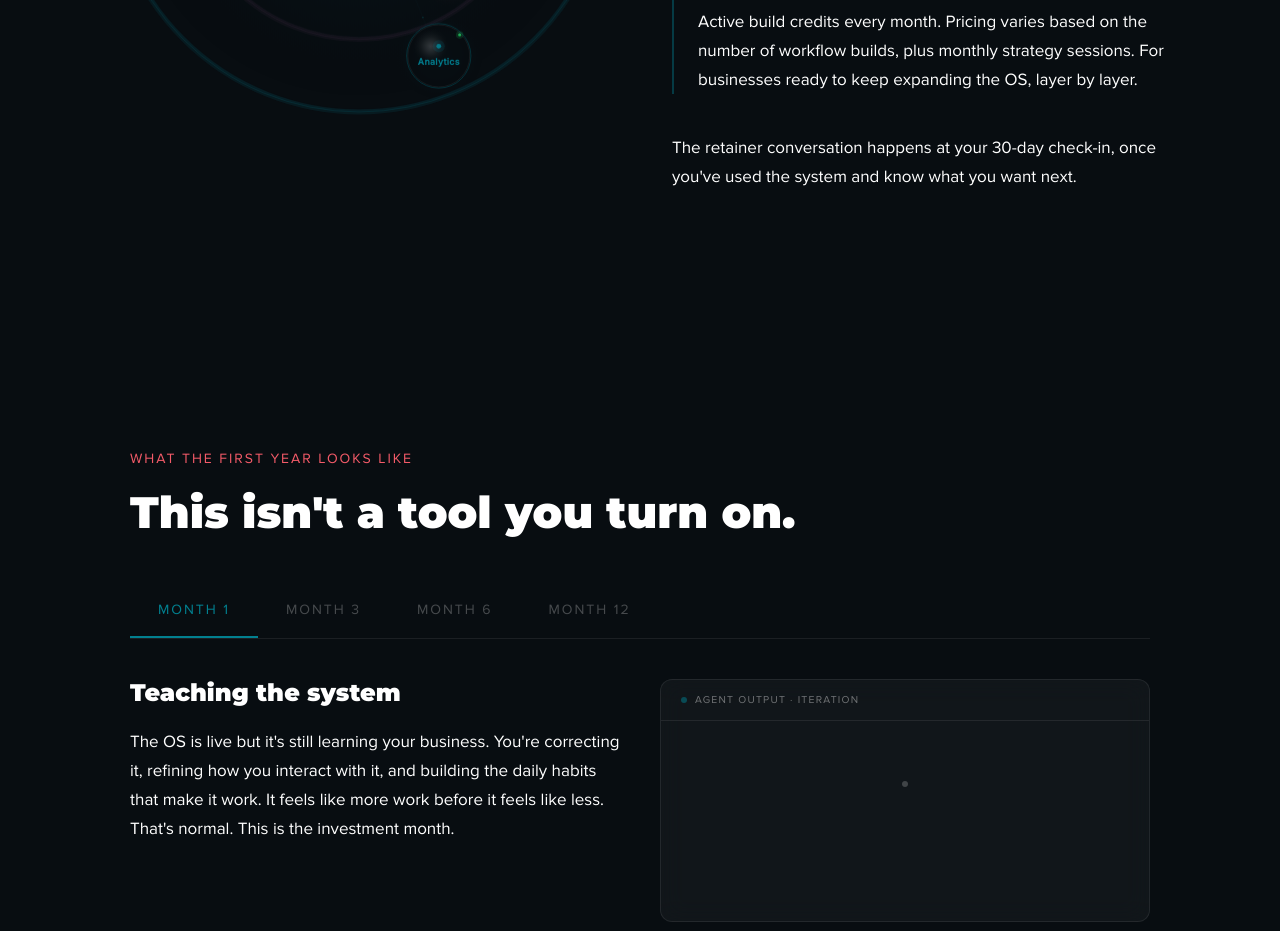
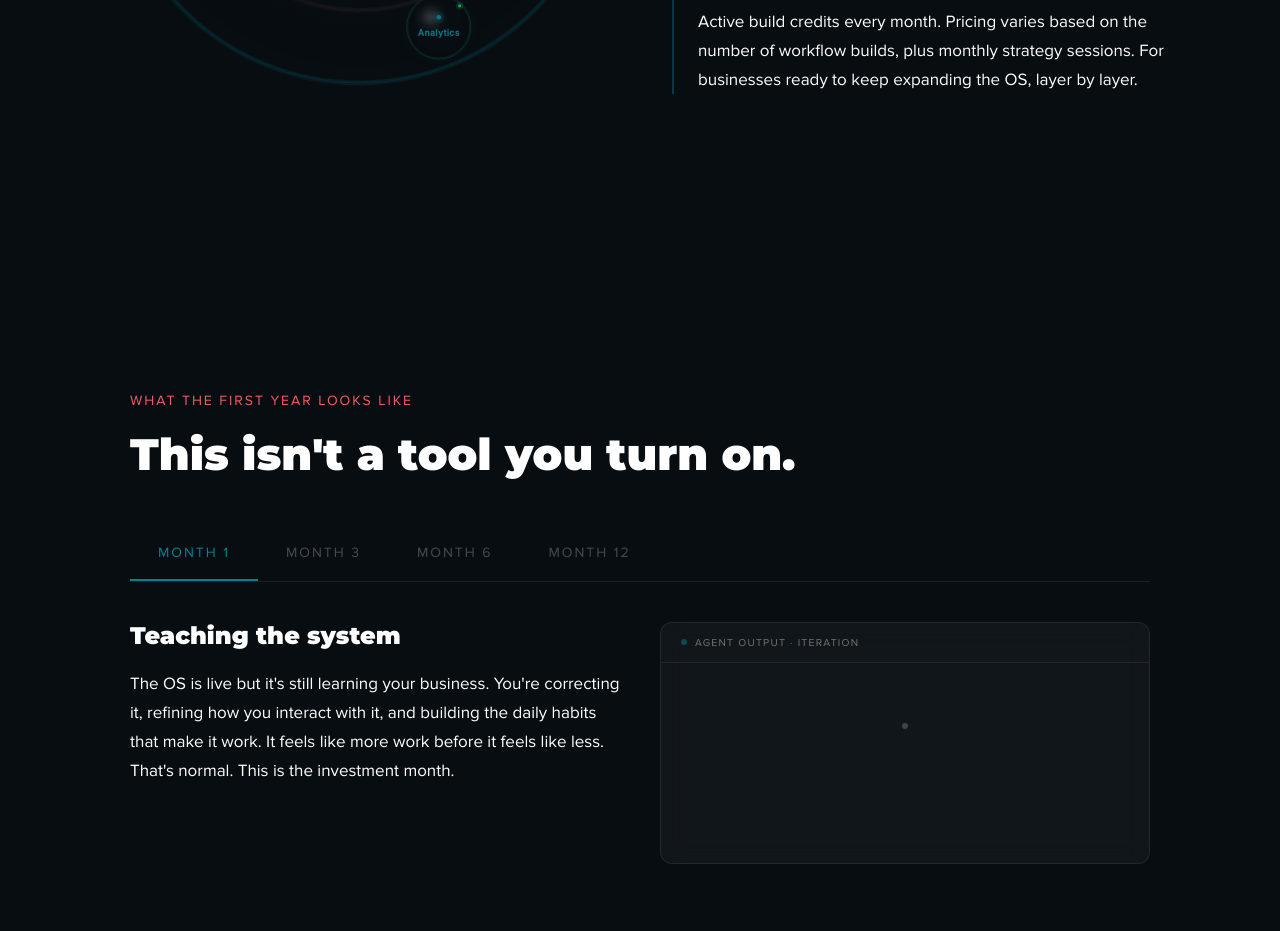
Before and after one commit to revaya-ai/revaya-ai-website, a Next.js app: page /business-ai-operating-system in a window 1280 px wide. Shown: the part 7960-8891 px from the top of the page. Built offline with nearby package versions, Linux system fonts and the light colour scheme.

Commit message:
fix: remove retainer sentence and Option B reference from Month 6

```diff
--- a/app/business-ai-operating-system/BusinessAIOSPage.tsx
+++ b/app/business-ai-operating-system/BusinessAIOSPage.tsx
@@ -62,7 +62,7 @@ const timeline = [
   {
     month: "Month 6",
     label: "Running without you",
-    body: "Operational decisions are being made without your input. New workflows are running on autopilot. If you're on Option B subscription, active monthly build credits are expanding the system. You're working on the business more than in it. That's the shift.",
+    body: "Operational decisions are being made without your input. New workflows are running on autopilot. You're working on the business more than in it. That's the shift.",
   },
   {
     month: "Month 12",
@@ -2504,9 +2504,6 @@ export default function BusinessAIOSPage() {
                     </p>
                   </div>
                 </div>
-                <p className="text-[1.0625rem] text-white leading-[1.7]">
-                  The retainer conversation happens at your 30-day check-in, once you&apos;ve used the system and know what you want next.
-                </p>
               </FadeUp>
             </div>
           </div>
```
